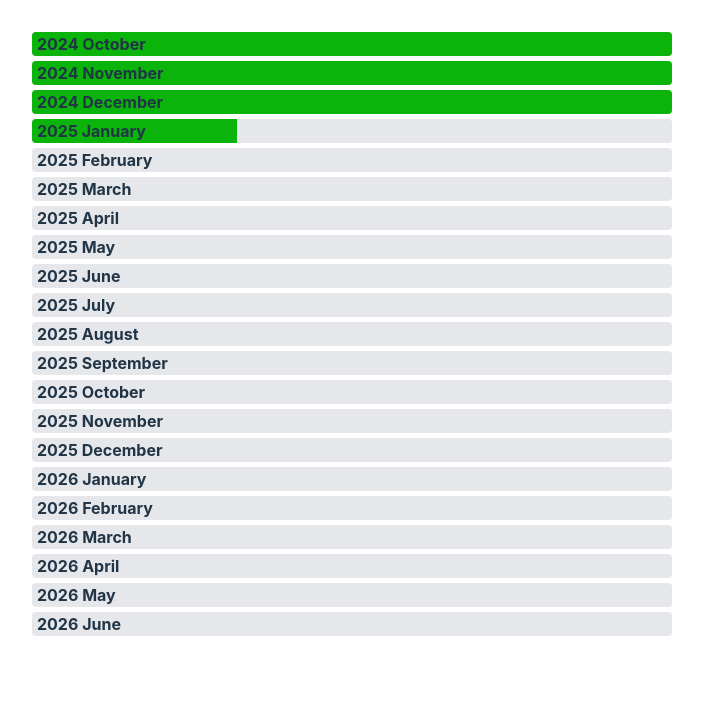
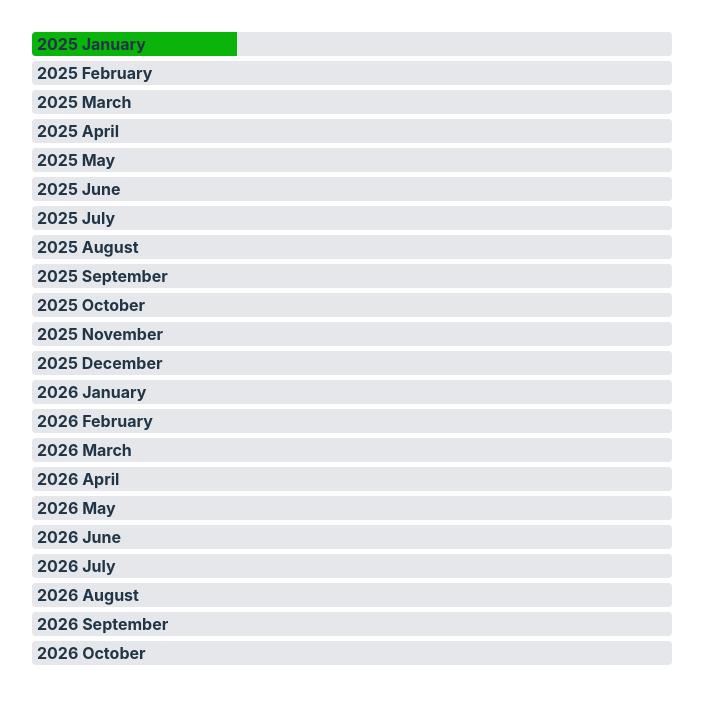
Before and after one commit to isqua/eu-blue-card-germany, a Svelte app: page / in a window 1280 px wide. Shown: the top 704 px of the page, without its empty margins (288-991 px from the left). Built offline with nearby package versions, Linux system fonts and the light colour scheme.

Commit message:
feat: parse start date from URL

```diff
--- a/src/App.svelte
+++ b/src/App.svelte
@@ -3,7 +3,23 @@
     import { calculateMonthsProgress } from './lib/progress';
     import { calculateEndDate } from './lib/timeframes';
 
-    const startDate = new Date('2024-10-01');
+    function getStartDate() {
+        const params = new URLSearchParams(window.location.search);
+
+        try {
+            const start = new Date(params.get('start') ?? '');
+
+            if (!isNaN(start.getTime())) {
+                return start;
+            }
+
+            return new Date();
+        } catch (e) {
+            return new Date();
+        }
+    }
+
+    const startDate = getStartDate();
     const endDate = calculateEndDate(startDate, 21);
     const progressItems = calculateMonthsProgress(
         startDate,
```
